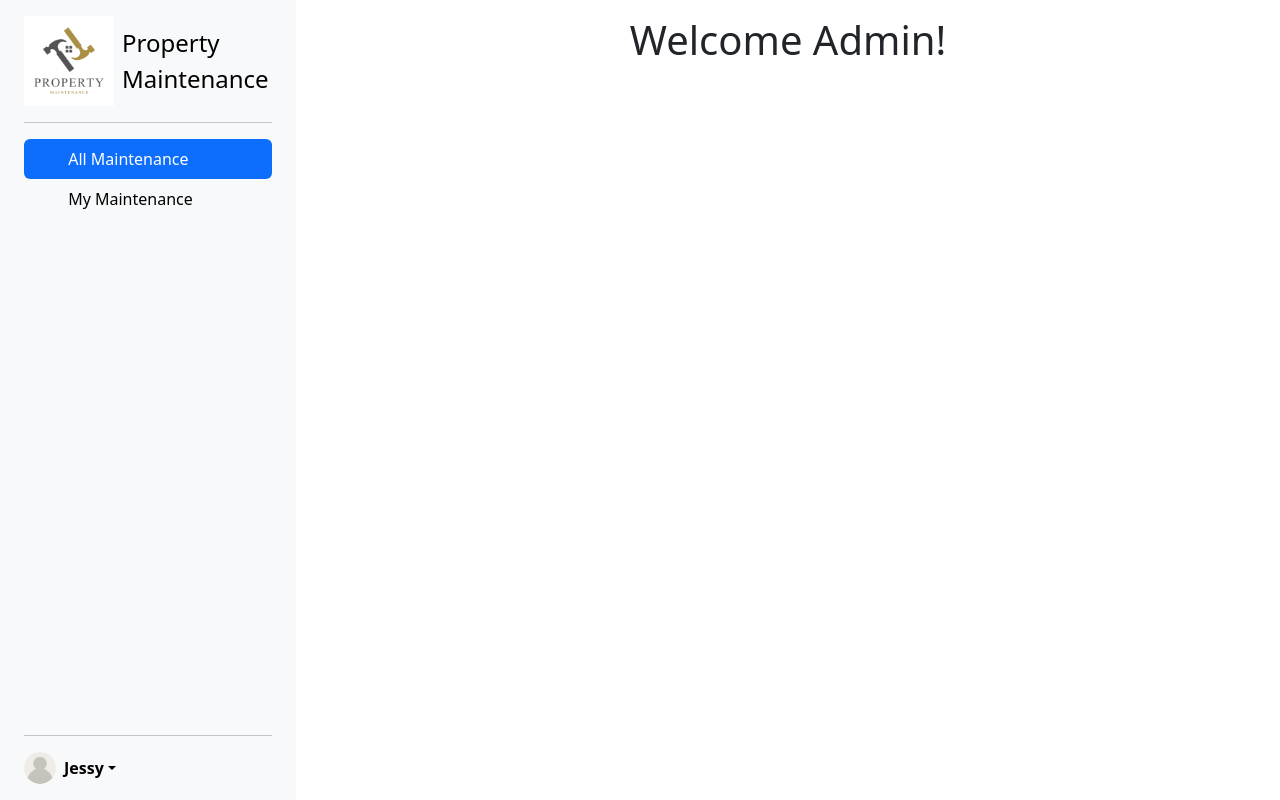
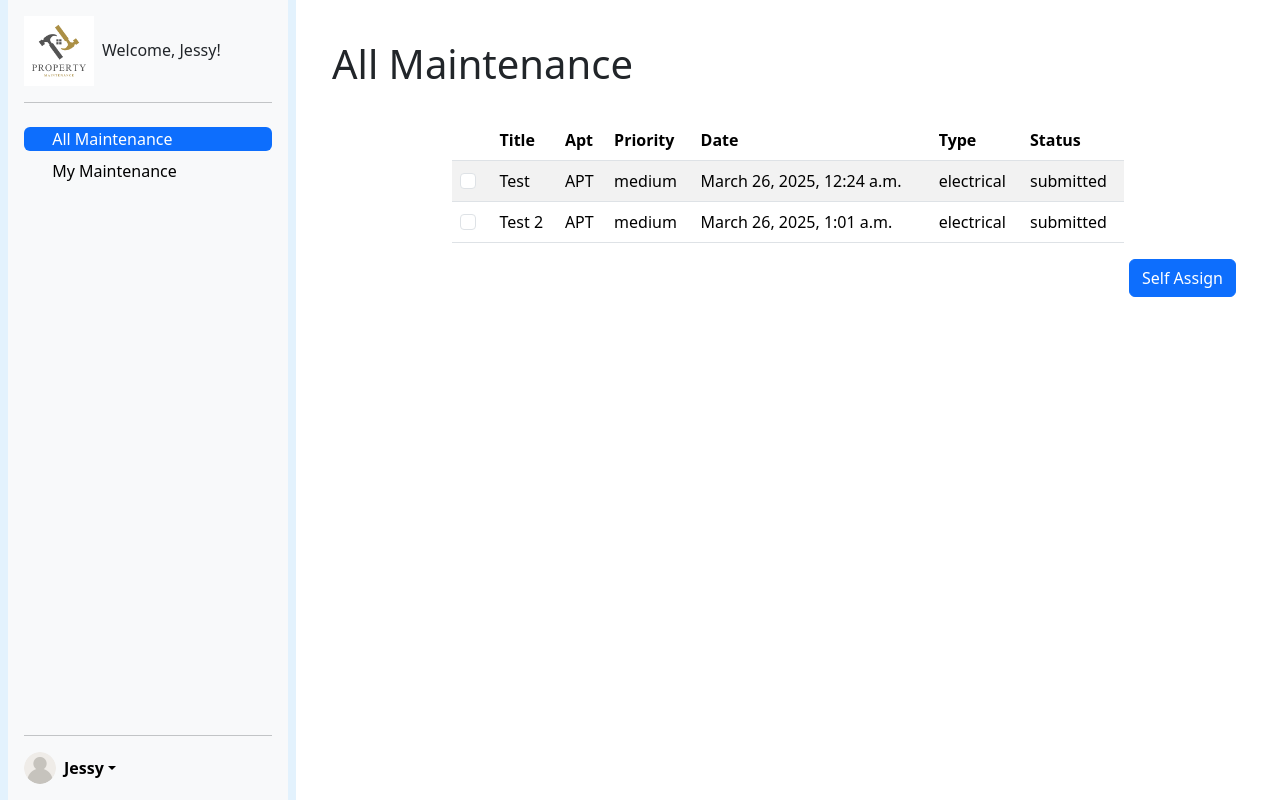
Before and after one commit to dmangames1941/Maintenance-Request-Ticketing-System, a Django app: page /admin-dashboard/ in a window 1280 px wide. Run offline with Django 5.2, Linux system fonts and the light colour scheme; a user stored in the database is signed in; data comes from the database, SQL or seed files in the repository; both versions use the stored data as it was after the commit; some libraries are stand-ins or nearby versions.

Commit message:
adding ticket display table

```diff
--- a/maintReqTickSys/ticketsystem/templates/admin_dashboard.html
+++ b/maintReqTickSys/ticketsystem/templates/admin_dashboard.html
@@ -3,7 +3,6 @@
 <html>
 <head>
     <title>Admin Dashboard</title>
-    <link rel="stylesheet" href="{% static 'style.css' %}">
     {% load bootstrap5 %}
     {% bootstrap_css %}
     {% bootstrap_javascript %}
@@ -16,23 +15,22 @@
         <div class="row flex-nowrap">
 
             <!-- Side NavBar -->
-            <div class="col-auto  px-sm-2 px-0 bg-light">
+            <div class="col-auto  px-sm-2 px-0" style="background-color: #e3f2fd;">
                 <div class="d-flex flex-column flex-shrink-0 p-3 bg-body-tertiary min-vh-100" style="width: 280px;">
-                    <a href="/" class="d-flex align-items-center mb-3 mb-md-0 me-md-auto link-body-emphasis text-decoration-none">
-                        <img src="../../media/logo_light.png" class="bi pe-none me-2" style="max-width:90px;" alt="Property Maintenance">
-                    {% comment %} <svg class="bi pe-none me-2" width="40" height="32"><use xlink:href="#bootstrap"></use></svg> {% endcomment %}
-                    <span class="fs-4">Property Maintenance</span>
-                    </a>
+                    <div class="d-flex align-items-center mb-3 mb-md-0 me-md-auto text-decoration" style="max-width:270px;">
+                        <img src="../../media/logo_light.png" class="bi pe-none me-2" style="max-width:70px;" alt="Property Maintenance">
+                        <span class="navbar-brand mb-0 h1 text-wrap">Welcome, {{ user.username|capfirst }}!</span>
+                    </div>
                     <hr>
                     <ul class="nav nav-pills flex-column mb-auto">
-                    <li class="nav-item">
-                        <a href="#" class="nav-link active" aria-current="page">
+                    <li class="nav-item mt-2 rounded">
+                        <a href="#" class="nav-link list-group-item list-group-item-action active" aria-current="page">
                         <svg class="bi pe-none me-2" width="16" height="16"><use xlink:href="#home"></use></svg>
                         All Maintenance
                         </a>
                     </li>
-                    <li>
-                        <a href="#" class="nav-link link-body-emphasis">
+                    <li class="nav-item mt-2 t-2 rounded">
+                        <a href="#" class="nav-link list-group-item list-group-item-action link-body-emphasis">
                         <svg class="bi pe-none me-2" width="16" height="16"><use xlink:href="#speedometer2"></use></svg>
                         My Maintenance
                         </a>
@@ -40,7 +38,7 @@
                     </ul>
                     <hr>
                     <div class="dropdown">
-                    <a href="#" class="d-flex align-items-center link-body-emphasis text-decoration-none dropdown-toggle" data-bs-toggle="dropdown" aria-expanded="false">
+                    <a class="d-flex align-items-center link-body-emphasis text-decoration-none dropdown-toggle" data-bs-toggle="dropdown" aria-expanded="false">
                         <img src="../../media/user_icon.png" alt="" width="32" height="32" class="rounded-circle me-2">
                         <strong>{{ user.username|capfirst }}</strong>
                     </a>
@@ -55,7 +53,45 @@
 
             <!-- Content Area -->
             <div class="col py-3">
-                <h1>Welcome Admin!</h1>
+
+                <h1 class="m-4">All Maintenance</h1>
+                <div class="d-flex m-4 p-2 justify-content-center">
+                    <form method="POST" class="w-100">
+                        <div class="w-75 mx-auto">
+                        <table class="table table-striped">
+                            <thead>
+                            <tr>
+                                <th scope="col"></th>
+                                <th scope="col">Title</th>
+                                <th scope="col">Apt</th>
+                                <th scope="col">Priority</th>
+                                <th scope="col">Date</th>
+                                <th scope="col">Type</th>
+                                <th scope="col">Status</th>
+                            </tr>
+                            </thead>
+                            <tbody>
+                                {% for ticket in tickets %}
+                                    <tr>
+                                        <th scope="row"><input class="form-check-input me-1" type="checkbox" value="" aria-label="checkbox"></th>
+                                        <td>{{ ticket.title }}</td>
+                                        <td>APT</td>
+                                        <td>{{ ticket.priority }}</td>
+                                        <td>{{ ticket.created_date }}</td>
+                                        <td>{{ ticket.category }}</td>
+                                        <td>{{ ticket.status }}</td>
+                                    </tr>
+                                {% endfor %}
+
+                            </tbody>
+                        </table>
+                    </div>
+                        <!-- Right-align the button -->
+                        <div class="d-flex justify-content-end">
+                            <button type="button" class="btn btn-primary">Self Assign</button>
+                        </div>
+                    </form>
+                </div>
             </div>
 
         </div>
```
Also changed, not shown: maintReqTickSys/db.sqlite3.
